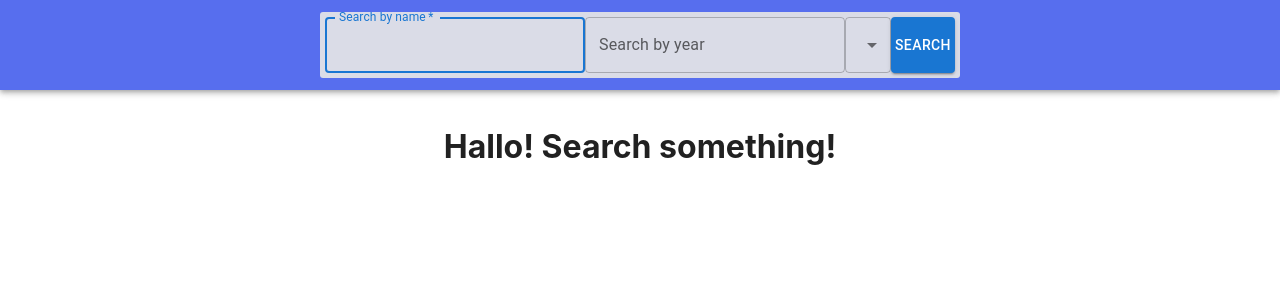
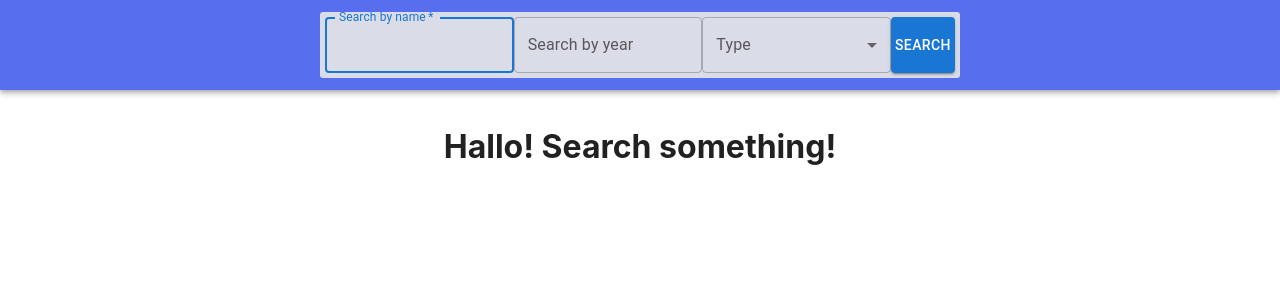
Before and after one commit to mstotskyi/movie-list, a React (Create React App) app: page / in a window 1280 px wide. Shown: the top 300 px of the page. Built offline with nearby package versions, Linux system fonts and the light colour scheme.

Commit message:
update select

```diff
--- a/src/components/MovieGallery/MovieGallery.tsx
+++ b/src/components/MovieGallery/MovieGallery.tsx
@@ -46,6 +46,8 @@ export function MovieGallery({
   const handleOnClick = (
     e: React.MouseEvent<HTMLButtonElement, MouseEvent>
   ) => {
+    setShowSpiner(true);
+
     newPicsApiService.incrementPage();
     newPicsApiService
       .fetchMovies()
--- a/src/components/Searchbar/SearchBar.tsx
+++ b/src/components/Searchbar/SearchBar.tsx
@@ -4,6 +4,9 @@ import Button from "@mui/material/Button";
 import styles from "../Searchbar/Searchbar.module.css";
 import Select, { SelectChangeEvent } from "@mui/material/Select";
 import MenuItem from "@mui/material/MenuItem";
+import FormControl from "@mui/material/FormControl";
+import InputLabel from "@mui/material/InputLabel";
+
 // import InputLabel from "@mui/material/InputLabel";
 
 interface Props {
@@ -73,15 +76,16 @@ export function Searchbar({
           name="year"
           variant="outlined"
           value={searchQueryYear}
-          type="text"
+          type="numeric"
           autoComplete="off"
           title="Year"
           inputProps={{ inputMode: "numeric", pattern: "^[1-9][0-9]{3}$" }}
           onChange={handleOnChange}
         />
+        <FormControl fullWidth>
+          <InputLabel id="demo-select-small">Type</InputLabel>
+
           <Select
-          labelId="demo-simple-select-label"
-          id="demo-simple-select"
             value={searchQueryType}
             label="Type"
             onChange={handleChange}
@@ -91,6 +95,7 @@ export function Searchbar({
             <MenuItem value="series">series</MenuItem>
             <MenuItem value="episode">episode</MenuItem>
           </Select>
+        </FormControl>
         <Button
           variant="contained"
           type="submit"
```
Lines whose indentation alone changed are shown as unchanged.
